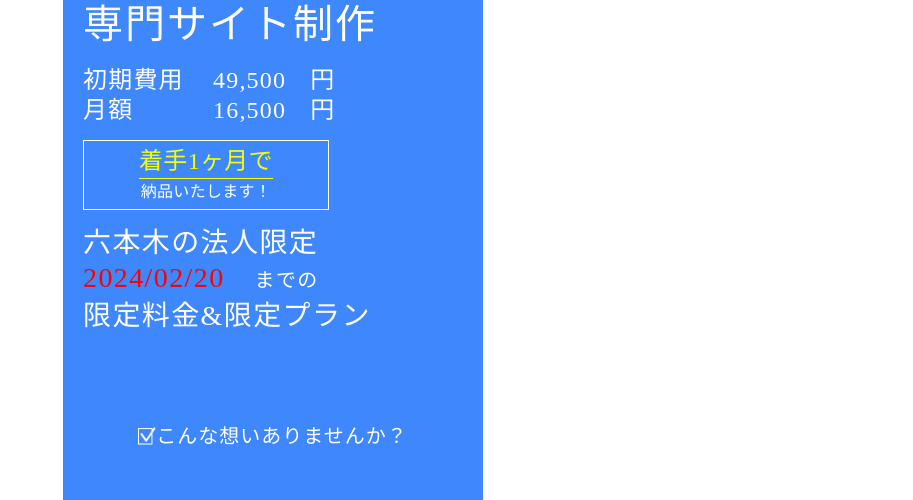
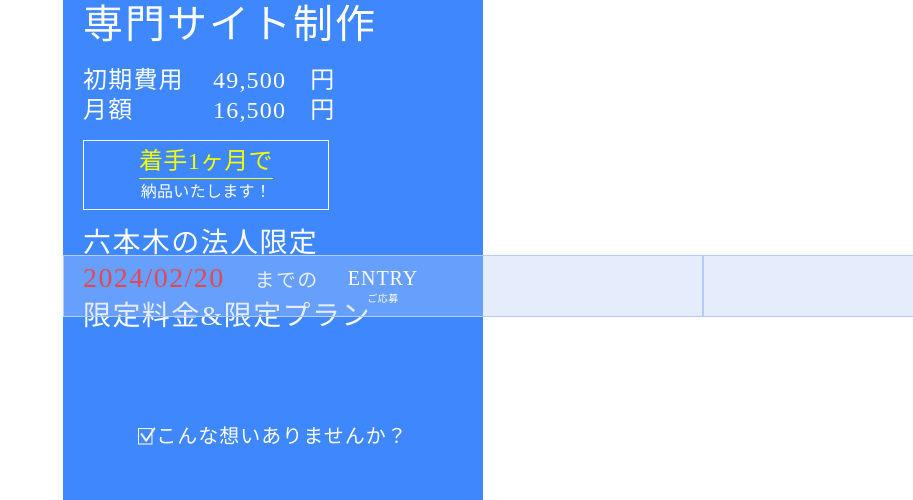
Before and after one commit to tomohiro-1210/homepage-LP, a PHP site: page / in a window 1280 px wide. Shown: the part 483-983 px from the top of the page, without its empty margins (367-1280 px from the left). Run offline with PHP 8.4, Linux system fonts and the light colour scheme.

Commit message:
予約ボタン構築、リンク構築

```diff
--- a/css/style.css
+++ b/css/style.css
@@ -110,6 +110,39 @@ a {
   text-decoration: underline;
 }
 
+.induction {
+  width: 100%;
+  display: flex;
+  justify-content: space-between;
+  align-items: center;
+  position: fixed;
+  bottom: 0;
+}
+.induction__button {
+  width: 50%;
+  border: solid 1px #B4CCF8;
+  background-color: rgba(180, 204, 248, 0.35);
+}
+.induction__button__wrap {
+  padding: 12px;
+}
+.induction__button--en {
+  font-family: Galvji;
+  font-weight: normal;
+  font-size: 20px;
+  letter-spacing: 0.05em;
+  text-align: center;
+  color: #fff;
+}
+.induction__button--ja {
+  font-family: "Hiragino Sans";
+  font-weight: normal;
+  font-size: 10px;
+  letter-spacing: 0.05em;
+  text-align: center;
+  color: #fff;
+}
+
 .sec-title {
   margin-bottom: 25px;
 }
@@ -455,6 +488,9 @@ a {
   text-align: center;
 }
 
+.l-footer {
+  padding-bottom: 79px;
+}
 .l-footer__sns {
   display: flex;
   justify-content: center;
--- a/index.html
+++ b/index.html
@@ -26,37 +26,37 @@
             <div class="sp-menu">
                 <ul class="sp-menu__list">
                     <li class="sp-menu__item">
-                        <a href="#">
+                        <a href="#desire">
                             <span class="sp-menu__number">01</span>
                             <span class="sp-menu__name">アステリスクとは</span>
                         </a>
                     </li>
                     <li class="sp-menu__item">
-                        <a href="#">
+                        <a href="#why">
                             <span class="sp-menu__number">02</span>
                             <span class="sp-menu__name">秘密</span>
                         </a>
                     </li>
                     <li class="sp-menu__item">
-                        <a href="#">
+                        <a href="#flow">
                             <span class="sp-menu__number">03</span>
                             <span class="sp-menu__name"><span class="mark">*</span>の強み</span>
                         </a>
                     </li>
                     <li class="sp-menu__item">
-                        <a href="#">
+                        <a href="#development">
                             <span class="sp-menu__number">04</span>
                             <span class="sp-menu__name">納品の流れ</span>
                         </a>
                     </li>
                     <li class="sp-menu__item">
-                        <a href="#">
+                        <a href="#plan">
                             <span class="sp-menu__number">05</span>
                             <span class="sp-menu__name">プラン/料金</span>
                         </a>
                     </li>
                     <li class="sp-menu__item">
-                        <a href="#">
+                        <a href="#company">
                             <span class="sp-menu__number">06</span>
                             <span class="sp-menu__name">会社概要</span>
                         </a>
@@ -396,7 +396,7 @@
             </section>
             <!-- /その他にも、集客、求人の環境が整っています。 -->
 
-            <!-- development -->
+            <!-- 納品までの流れはこちらです。 -->
             <section class="development" id="development">
                 <h2 class="sec-title">
                     <span class="sec-title--en">DEVELOPMENT PROCESS</span>
@@ -450,7 +450,7 @@
                         <p class="development__text no-arrow">サーバーアップとは、完成したウェブサイトのファイルをインターネット上のサーバーにアップロードすることです。これによりウェブサイトがオンラインで公開され、誰でもアクセスできるようになります。</p>
                     </div>
                 </div>
-            </section><!-- /development -->
+            </section><!-- /納品までの流れはこちらです。 -->
 
             <!-- plan -->
             <section class="plan" id="plan">
@@ -616,7 +616,7 @@
                     <div class="follow-me__btn follow-me__btn--instagram"><a href="#"><img src="./assets/img/sns-instagram.png" alt="instagram">Instagram</a></div>
                 </div>
                 <!-- フォーム -->
-                <form method="post" action="mail.php" class="entry__form">
+                <form method="post" action="mail.php" class="entry__form" id="contact">
                     <div class="entry__form__radio">
                         <div class="entry__form__inputitems">
                             <p class="entry__form__inputitem">応募種別*</p>
@@ -678,7 +678,7 @@
             </section><!-- /entry -->
 
             <!-- company -->
-            <div class="company">
+            <div class="company" id="company">
                 <h2 class="sec-title">
                     <span class="sec-title--en">COMPANY</span>
                     <span class="sec-title--ja">運営会社</span>
@@ -702,26 +702,25 @@
                 </div>
                 <ul class="asterisk-under__menu">
                     <li class="asterisk-under__list">
-                        <a href="#">アステリスクとは</a>
+                        <a href="#desire">アステリスクとは</a>ステステ
                     </li>
                     <li class="asterisk-under__list">
-                        <a href="#">秘密</a>
+                        <a href="#why">秘密</a>
                     </li>
                     <li class="asterisk-under__list">
-                        <a href="#">＊の強み</a>
+                        <a href="#flow">＊の強み</a>
                     </li>
                     <li class="asterisk-under__list">
-                        <a href="#">納品までの流れ</a>
+                        <a href="#development">納品までの流れ</a>
                     </li>
                     <li class="asterisk-under__list">
-                        <a href="#">プラン/料金</a>
+                        <a href="#plan">プラン/料金</a>
                     </li>
                     <li class="asterisk-under__list">
-                        <a href="#">会社概要</a>
+                        <a href="#company">会社概要</a>
                     </li>
                 </ul>
             </div>
-        </main>
 
         <!-- footer -->
         <footer class="l-footer">
@@ -744,6 +743,22 @@
             </ul>
             <p class="l-footer__copy">Copyright © アステリスク all rights reserved.</p>
         </footer>
+
+        <!-- 誘導ボタン -->
+        <div class="induction">
+            <div class="induction__button">
+                <a href="#entry" class="induction__button__wrap">
+                    <p class="induction__button--en">ENTRY</p>
+                    <p class="induction__button--ja">ご応募</p>
+                </a>
+            </div>
+            <div class="induction__button">
+                <a href="#contact" class="induction__button__wrap">
+                    <p class="induction__button--en">CONTACT</p>
+                    <p class="induction__button--ja">お問い合わせ</p>
+                </a>
+            </div>
+        </div>
     </div>
 
     <!-- jquery/js -->
--- a/scss/common/_common.scss
+++ b/scss/common/_common.scss
@@ -33,6 +33,42 @@ a{
 .under-line{
     text-decoration: underline;
 }
+
+// 誘導ボタン
+.induction {
+    width: 100%;
+    display: flex;
+    justify-content: space-between;
+    align-items: center;
+    position: fixed;
+    bottom: 0;
+    &__button {
+        width: 50%;
+        border: solid 1px #B4CCF8;
+        background-color: rgba($color: #B4CCF8, $alpha: 0.35);
+        &__wrap{
+            padding: 12px;
+        }
+    }
+    &__button--en {
+        font-family: Galvji;
+        font-weight: normal;
+        font-size: 20px;
+        letter-spacing: 0.05em;
+        text-align: center;
+        color: #fff;
+    }
+    &__button--ja {
+        font-family: "Hiragino Sans";
+        font-weight: normal;
+        font-size: 10px;
+        letter-spacing: 0.05em;
+        text-align: center;
+        color: #fff;
+    }
+}
+
+
 
 // LPの共通タイトル
 .sec-title {
--- a/scss/layout/_l-footer.scss
+++ b/scss/layout/_l-footer.scss
@@ -1,4 +1,5 @@
 .l-footer {
+    padding-bottom: 79px;
     &__sns {
         display: flex;
         justify-content: center;
```
Also changed, not shown: common.html (+6 -6 lines), contact-complete.html (+13 -13 lines), contact-confirm.html (+12 -12 lines), css/style.min.css, 2 other files.
